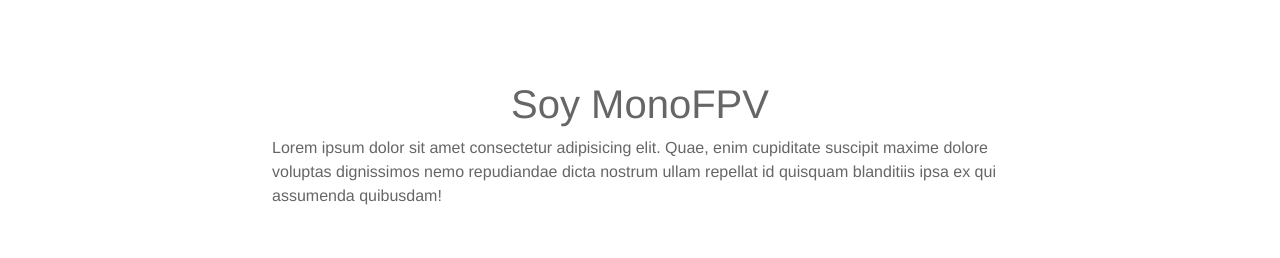
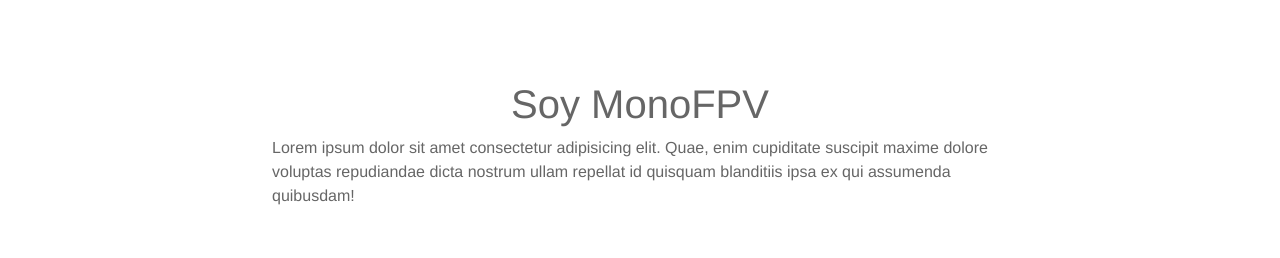
Before and after one commit to ramonaguirre/monofpv, a plain HTML site: page index.html in a window 1280 px wide. Shown: the part 880-1138 px from the top of the page. Drawn offline with nearby package versions, Linux system fonts and the light colour scheme.

Commit message:
modificaciones en el texto

```diff
--- a/index.html
+++ b/index.html
@@ -42,7 +42,7 @@
             </div>
             <div class="row">
                 <div class="col-md-2"></div>
-                <div class="col-md-8"><p>Lorem ipsum dolor sit amet consectetur adipisicing elit. Quae, enim cupiditate suscipit maxime dolore voluptas dignissimos nemo repudiandae dicta nostrum ullam repellat id quisquam blanditiis ipsa ex qui assumenda quibusdam!</p></div>
+                <div class="col-md-8"><p>Lorem ipsum dolor sit amet consectetur adipisicing elit. Quae, enim cupiditate suscipit maxime dolore voluptas repudiandae dicta nostrum ullam repellat id quisquam blanditiis ipsa ex qui assumenda quibusdam!</p></div>
             </div>
         <div class="row espacio">
             <div class="col-md-3">
```
